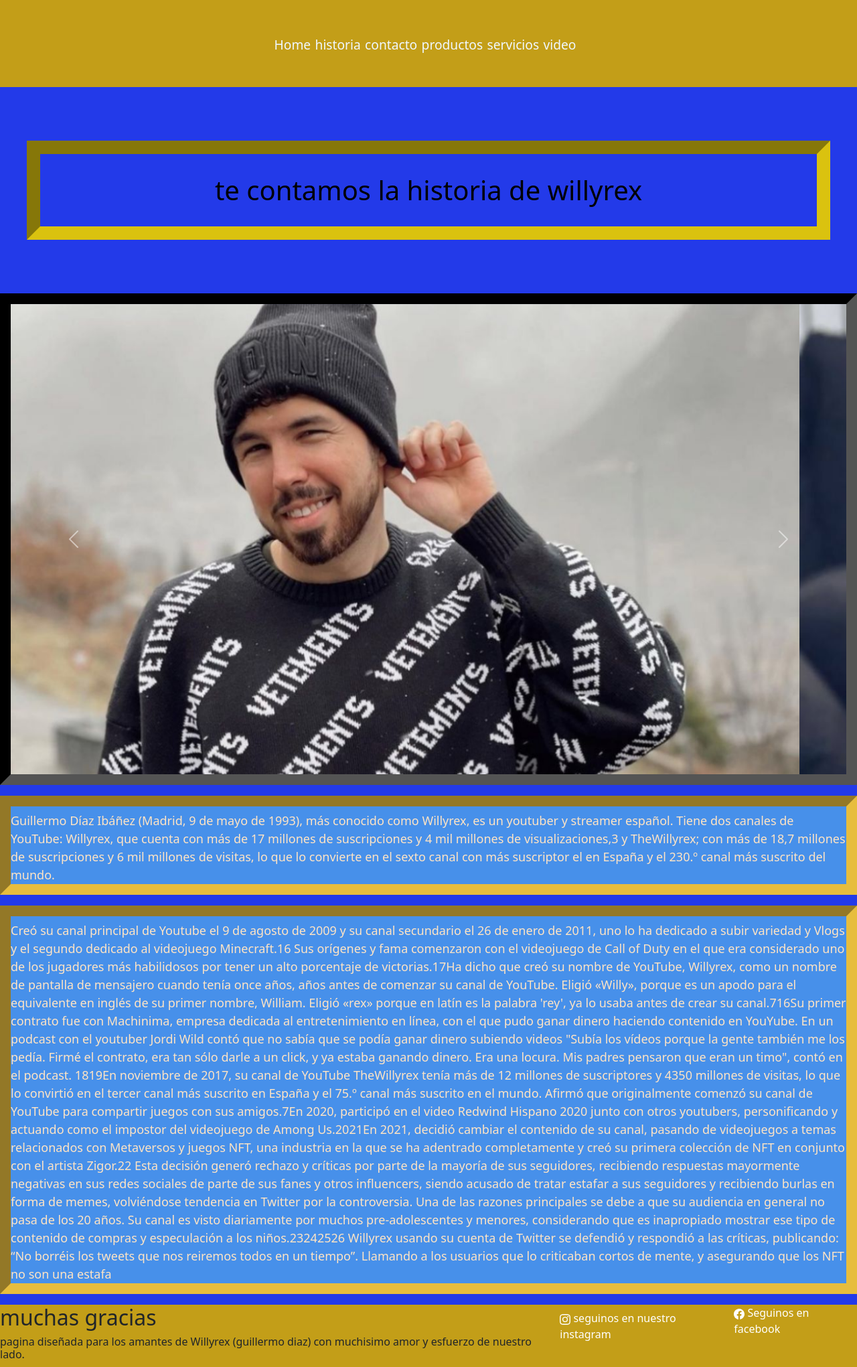
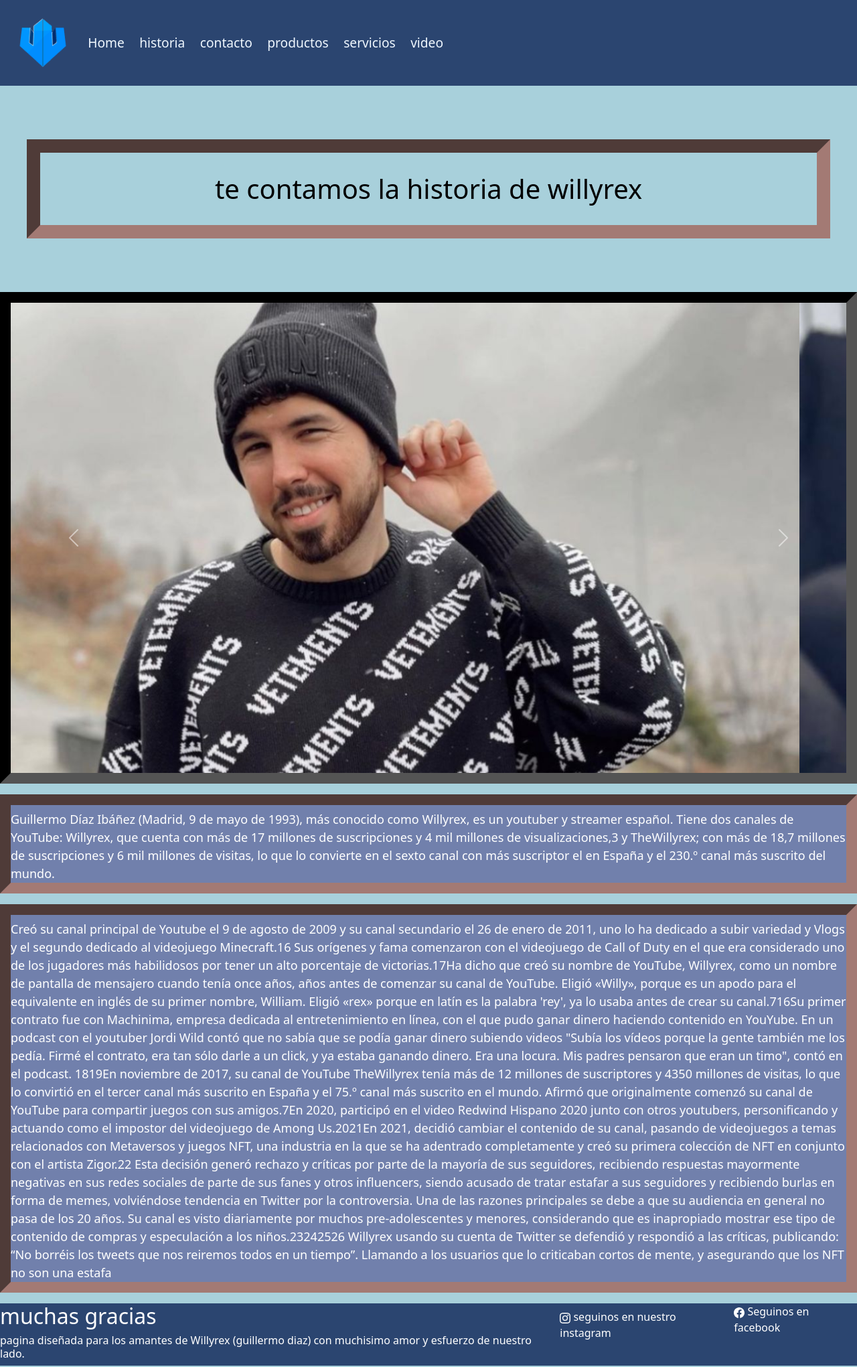
Before and after one commit to SantiagoCidale/proyecto-final-willyrex, a plain HTML site: page secciones/historia.html in a window 1280 px wide. Shown: the whole page at 67% size. Drawn offline with nearby package versions, Linux system fonts and the light colour scheme.

Commit message:
agregado del logo y correccion de colores

```diff
--- a/scss/style.scss
+++ b/scss/style.scss
@@ -16,28 +16,26 @@
 
 #header {
   display: flex;
-  background-color: rgb(195, 158, 24);
-  justify-content: space-around;
-
-
-
-
-
-
+  background-color: rgb(43, 69, 112);
+  /*justify-content: space-around;*/
+  align-items: center;
+  padding: 1.5rem;
+}
+.navflex{
+  display: flex;
 }
 
 body{
-  background-color: rgb(35, 58, 233);
+  background-color: rgb(168, 208, 219);
 }
 .menu {
   padding: 0.5rem;
   display: flex;
   font-size: 0.5rem;
 
-
-
-
-
+}
+.logo{
+  height: 5rem;
 
 }
 
@@ -55,6 +53,7 @@ body{
   color: aliceblue;
   text-decoration: none;
   font-size: larger;
+  margin-left: 1rem;
 
 
 }
@@ -95,7 +94,7 @@ body{
 .fotoproducto2 {
   margin-top: 150px;
   margin-left: 400px;
-  border: 20px inset rgb(218, 194, 15);
+  border: 20px inset rgb(163, 122, 116);
 }
 
 
@@ -109,7 +108,7 @@ body{
   color: rgb(0, 0, 0);
   padding: 30px;
   margin: 80px 40px 80px;
-  border: 20px inset rgb(218, 194, 15);
+  border: 20px inset rgb(163, 122, 116);
   /* position: sticky ;*/
   top: 30px;
 }
@@ -198,7 +197,7 @@ body{
 
 .navbar {
   font-size: large;
-  background-color: rgb(242, 185, 16);
+  background-color: rgb(163, 122, 116);
   -webkit-box-pack: space-evenly;
       -ms-flex-pack: space-evenly;
           justify-content: space-evenly;
@@ -208,7 +207,7 @@ body{
 }
 
 .container-fluid {
-  background-color: rgb(242, 185, 16);
+  background-color: rgb(163, 122, 116);
   display: -webkit-box;
   display: -ms-flexbox;
   display: flex;
@@ -220,7 +219,7 @@ body{
 
 .footerAbsolute{
 
-  background-color: rgb(242, 185, 16);
+  background-color: rgb(43, 69, 112);
   position: absolute;
   bottom: 0px;
   margin-left:auto;
@@ -230,7 +229,7 @@ body{
   display: flex;
 }
 .footerNormal{
-  background-color: rgb(195, 158, 24);
+  background-color: rgb(43, 69, 112);
   bottom: 0px;
   margin-left:auto;
   margin-right:auto;
@@ -285,24 +284,24 @@ p{
 }
 
 .historiaWilly{
-    border-color: rgb(231, 189, 62);
+    border-color: rgb(163, 122, 116);
   border-width: 1rem;
     border-style: inset;
     padding-top: 0.5rem;
     font-size: large;
     margin-top: 1rem;
-    background-color: rgb(71, 144, 234);
+    background-color: rgb(113, 128, 172);
 
 
 }
 .parrafos{
-    border-color: rgb(231, 189, 62) ;
+    border-color: rgb(163, 122, 116) ;
     border-width: 1rem;
       border-style: inset;
       padding-top: 0.5rem;
       font-size: x-large;
       color: rgb(0, 0, 0);
-      background-color: rgb(71, 144, 234);
+      background-color: rgb(113, 128, 172);
 }
 .carousel{
     border-color: rgb(0, 0, 0);
@@ -324,7 +323,7 @@ p{
 }
 .historiaWilly{
     font-size: large;
-    color: bisque;
+    color: white;
 }
 .serviciosdiv{
     display: grid;
@@ -348,3 +347,9 @@ p{
 
 
 }
+.agradecimientos{
+  color:white ;
+}
+.agradecimientos2{
+  color: white;
+}
--- a/secciones/historia.html
+++ b/secciones/historia.html
@@ -13,6 +13,7 @@
 <body>
 
   <header id="header">
+    <img  class="logo "  src="../img/AAADASDAS.png" alt="">
     <section>
         <nav>
             <div class="menu">
```
Also changed, not shown: index.html (+3 -1 lines), secciones/contacto.html (+2 -1 lines), secciones/productos.html (+1 -0 lines), secciones/servicios.html (+1 -0 lines), css/style.css, img/AAADASDAS.png (added), img/fondo-willy.png (added), img/logo willy 7.png (added).
